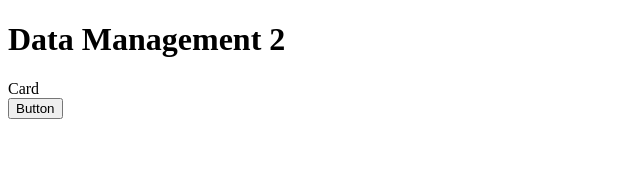
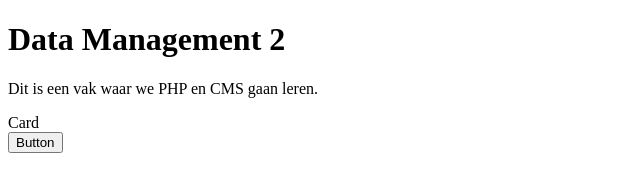
Before and after one commit to adriaanglibert/dm2, a plain HTML site: page index.html in a window 1280 px wide. Shown: the whole page, without its empty margins (0-640 px from the left). Drawn offline with Linux system fonts and the light colour scheme.

Commit message:
Added Description to Homepage

```diff
--- a/index.html
+++ b/index.html
@@ -9,6 +9,10 @@
     <body>
         <h1>Data Management 2</h1>
 
+        <p>
+            Dit is een vak waar we PHP en CMS gaan leren.
+        </p>
+
         <div class="card">Card</div>
 
         <button>Button</button>
```
